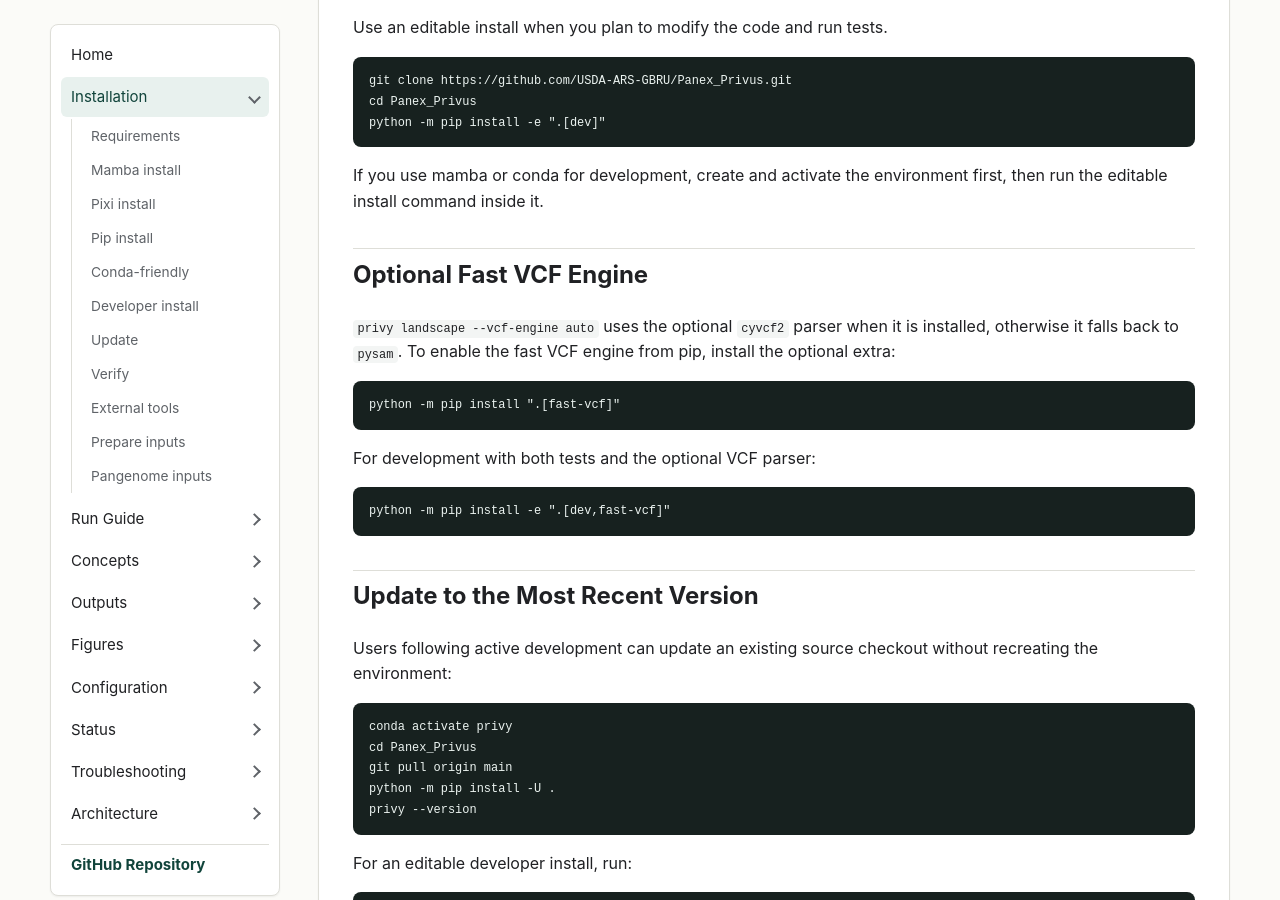
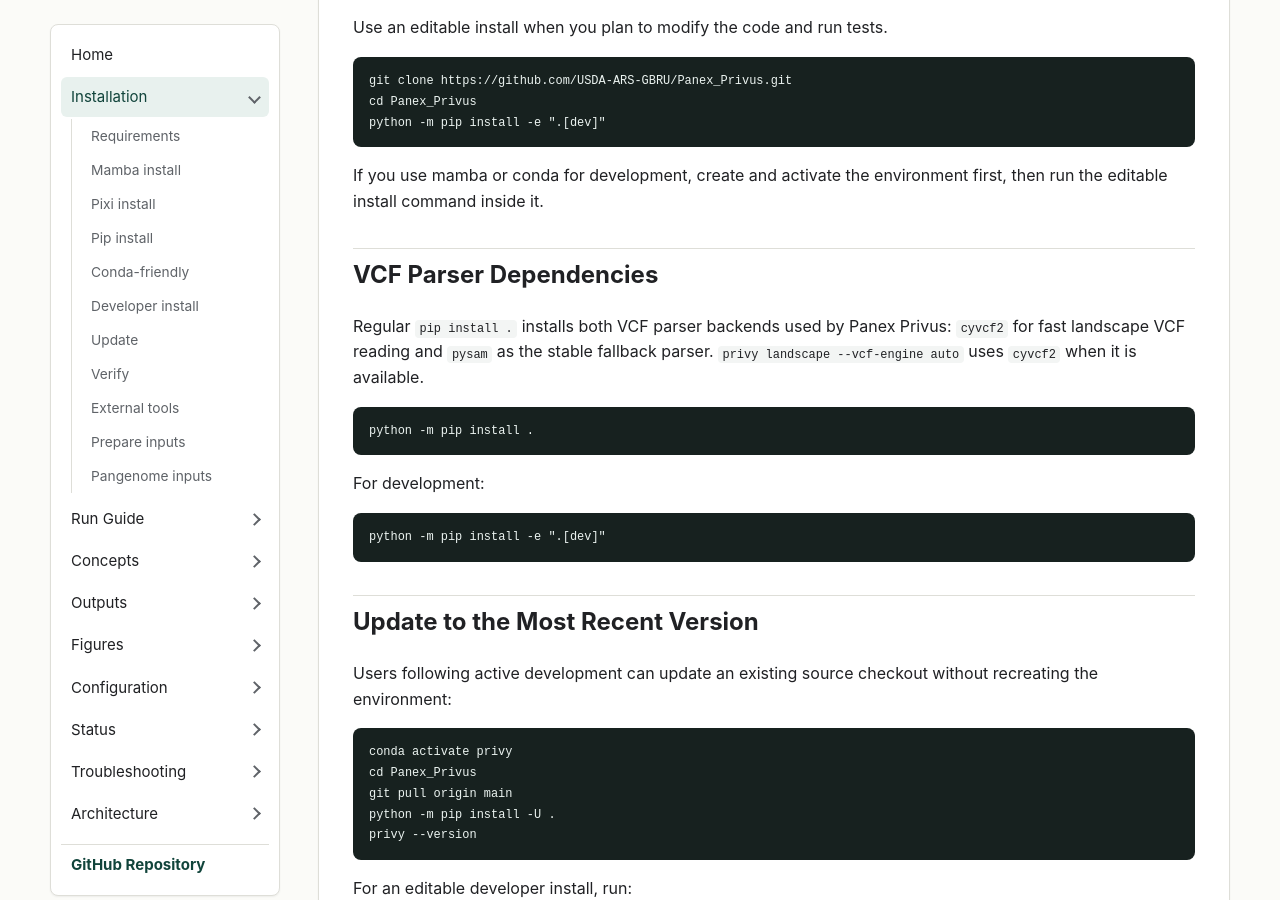
Before and after one commit to USDA-ARS-GBRU/Panex_Privus, a Jekyll site: the page built from docs/installation.md, in a window 1280 px wide and 900 px high, scrolled down 2316 px. Built offline with Jekyll 4.4.1, drawn with Linux system fonts in a browser that asks for light colours.

Commit message:
Install cyvcf2 by default

````diff
--- a/docs/installation.md
+++ b/docs/installation.md
@@ -112,20 +112,21 @@
 If you use mamba or conda for development, create and activate the environment
 first, then run the editable install command inside it.
 
-## Optional Fast VCF Engine
+## VCF Parser Dependencies
 
-`privy landscape --vcf-engine auto` uses the optional `cyvcf2` parser when it
-is installed, otherwise it falls back to `pysam`. To enable the fast VCF
-engine from pip, install the optional extra:
+Regular `pip install .` installs both VCF parser backends used by Panex
+Privus: `cyvcf2` for fast landscape VCF reading and `pysam` as the stable
+fallback parser. `privy landscape --vcf-engine auto` uses `cyvcf2` when it is
+available.
 
 ```bash
-python -m pip install ".[fast-vcf]"
+python -m pip install .
 ```
 
-For development with both tests and the optional VCF parser:
+For development:
 
 ```bash
-python -m pip install -e ".[dev,fast-vcf]"
+python -m pip install -e ".[dev]"
 ```
 
 ## Update to the Most Recent Version
--- a/pyproject.toml
+++ b/pyproject.toml
@@ -37,6 +37,7 @@
     "typer[all]>=0.9",
     "pydantic>=2.0",
     "pysam>=0.22",
+    "cyvcf2>=0.30",
     "numpy>=1.24",
     "pandas>=2.0",
     "matplotlib>=3.7",
@@ -46,9 +47,6 @@
 ]
 
 [project.optional-dependencies]
-fast-vcf = [
-    "cyvcf2>=0.30",
-]
 dev = [
     "pytest>=7.0",
     "pytest-cov>=4.0",
````
Also changed, not shown: docs/run-guide.md (+1 -1 lines), 1 other file.
